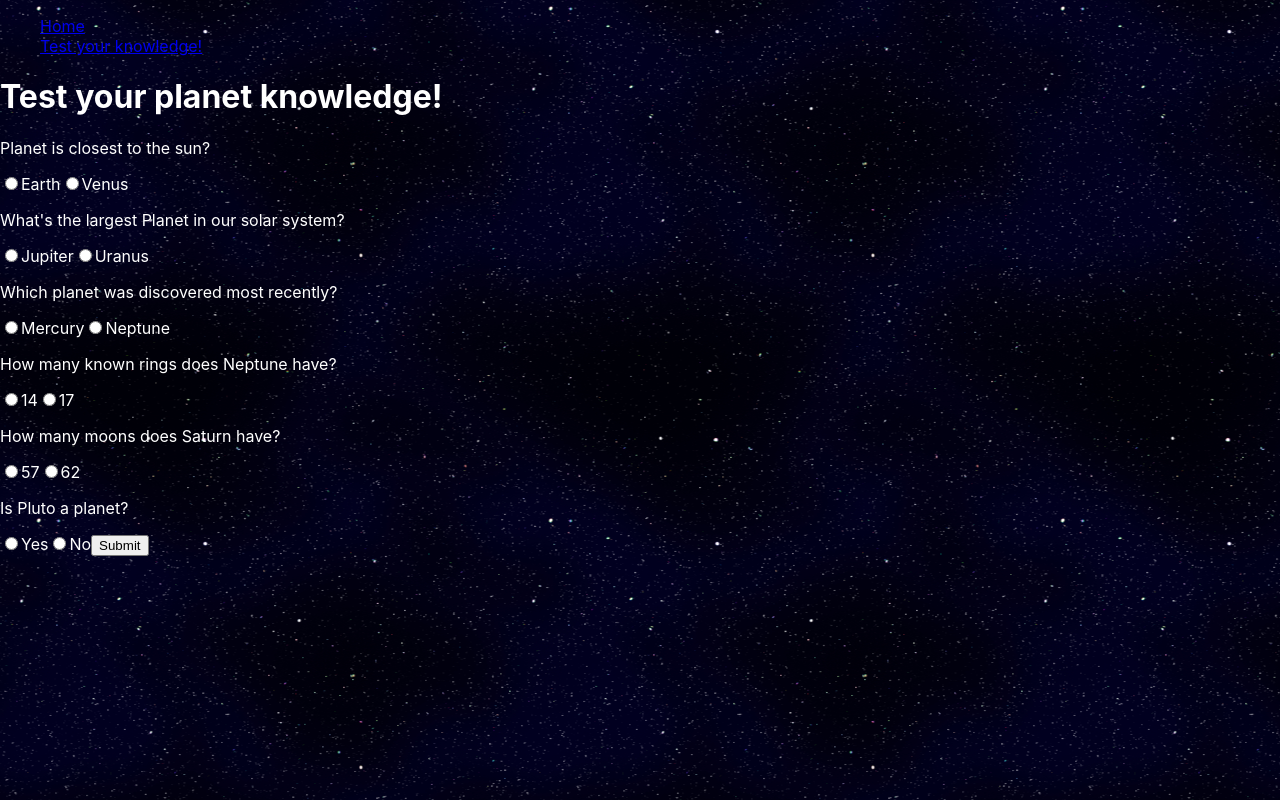
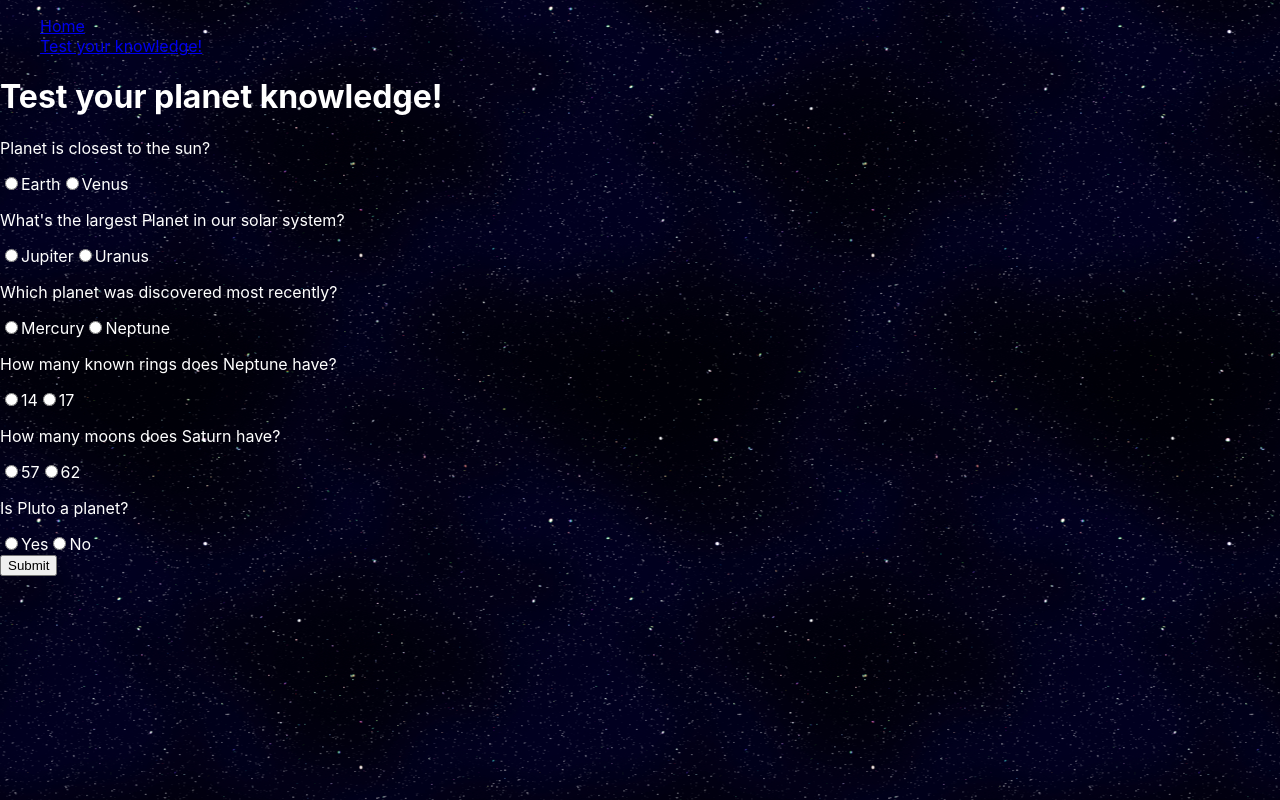
Before and after one commit to jcogan97/planet_edu_project, a React (Create React App) app in the folder client/: page /quiz in a window 1280 px wide. Built offline with nearby package versions, Linux system fonts and the light colour scheme; no server answers.

Commit message:
got data coming through now

```diff
--- a/client/src/components/Quiz/QuestionItem.js
+++ b/client/src/components/Quiz/QuestionItem.js
@@ -1,17 +1,26 @@
-const QuestionItem = ({question, answers, correctAnswer}) => {
+import { useState , useEffect} from "react";
 
-    const formData = new FormData();
-    console.log(formData);
+const QuestionItem = ({question, answers, correctAnswer, index, result, setResult}) => {
+
+
+    const pushResult = (event) => {
+
+        const value = event.target.value
+        result[index] = value
+        console.log("index:", index, "result:", result, "correct answer:", correctAnswer);
+        };
+
+
 
     return(
         <>
+            <div className="question">
             <p id="text-is-evil">{question}</p>
-
-                <input type="radio" id={answers.a} name={question} value={answers.a}/>
-                <label for={answers.a} id="text-is-evil">{answers.a}</label>
-                <input type="radio" id={answers.b} name={question} value={answers.b}/>
-                <label for={answers.b} id="text-is-evil">{answers.b}</label>
-
+                <input type="radio" name={index} value="a" onChange={pushResult} />
+                <label id="text-is-evil" htmlFor="{answers.a}">{answers.a}</label>
+                <input type="radio" name={index} value="b" onChange={pushResult} />
+                <label id="text-is-evil" htmlFor="{answers.b}">{answers.b}</label>
+            </div>
         </>
     );
 }
--- a/client/src/components/Quiz/QuestionList.js
+++ b/client/src/components/Quiz/QuestionList.js
@@ -1,26 +1,32 @@
-import {useState} from 'react';
+import {useEffect, useState} from 'react';
 import QuestionItem from "./QuestionItem";
 
 const QuestionList = ({questions}) => {
 
-    const [formData, setformData] = useState({});
+    const [result, setResult] = useState({})
 
-    const listOfQuestions = questions.map((question) => {
-        return <QuestionItem question={question.question} answers={question.answers} correctAnswer={question.correctAnswer}/>
+
+
+
+    const listOfQuestions = questions.map((question, index) => {
+        return <QuestionItem question={question.question} answers={question.answers} correctAnswer={question.correctAnswer} index={index} result={result} setResult={setResult}/>
 
     });
 
-    const onSubmit = (event) => {
-        event.preventDefault();
-        console.log(event);
-    }
+    const handleSubmit = (event) => {
+		event.preventDefault();
+        // const data = {result};
+        // const json = JSON.stringify(data, null, 4);
+		// console.log(json);
+        console.log(result);
+    };
 
     return(
         <>
-        <form onSubmit={onSubmit}>
-            {listOfQuestions}
-            <input type="submit"/>
-        </form>
+            <form onSubmit={handleSubmit}>
+                {listOfQuestions}
+                <input type="submit"/>
+            </form>
         </>
     );
 }
```
Also changed, not shown: client/src/components/Quiz/AnswersList.js (deleted).
